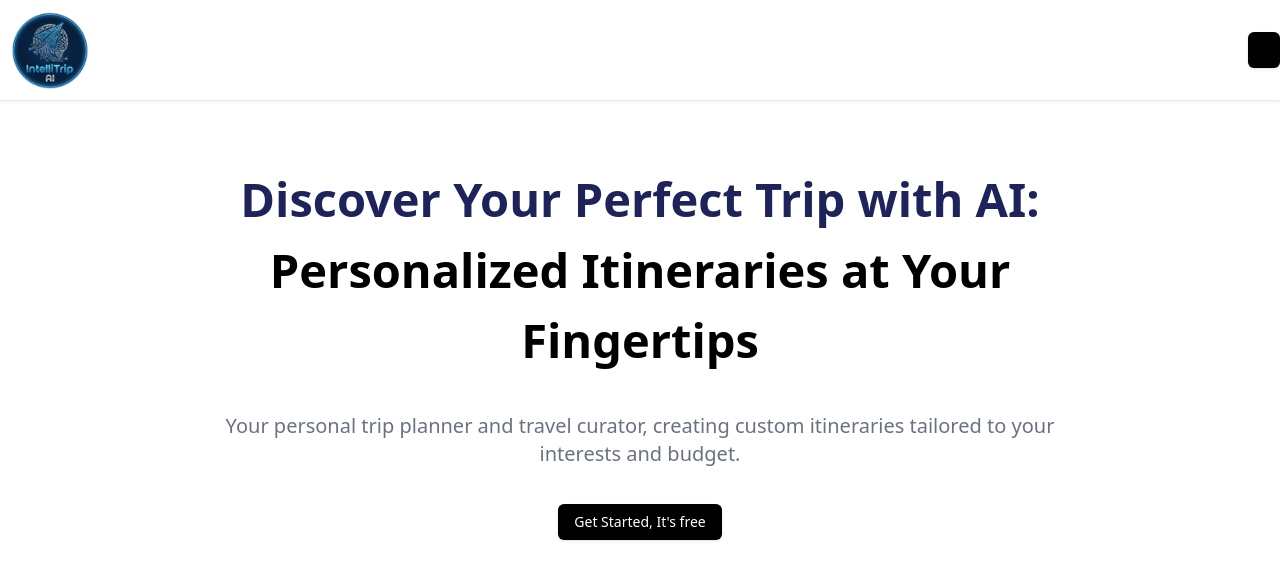
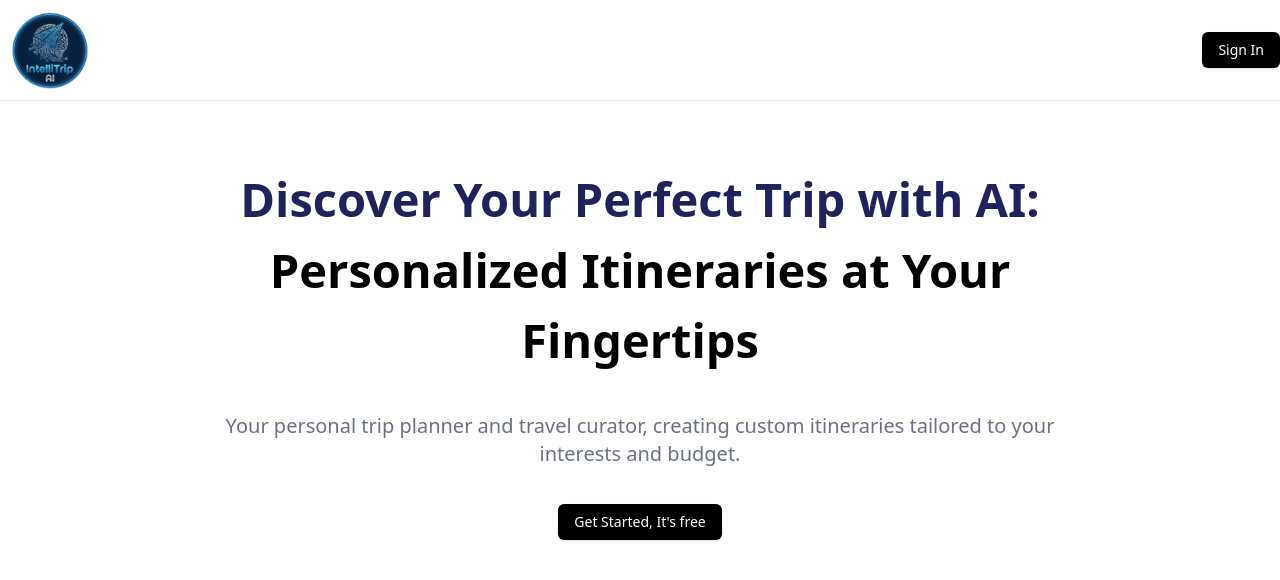
Before and after one commit to Shrilesh-Dhobale/AI-Trip-Planner, a React (Vite) app: page / in a window 1280 px wide. Shown: the top 580 px of the page. Built offline with nearby package versions, Linux system fonts and the light colour scheme.

Commit message:
Sign in btn added in header

```diff
--- a/src/components/custom/Header.jsx
+++ b/src/components/custom/Header.jsx
@@ -6,7 +6,7 @@ function Header() {
     <div className=' shadow-sm flex justify-between items-center'>
       <img src="/logo.png" alt="Logo" className="h-25 w-25" />
       <div>
-        <Button/>
+        <Button>Sign In</Button>
       </div>
     </div>
   )
```
